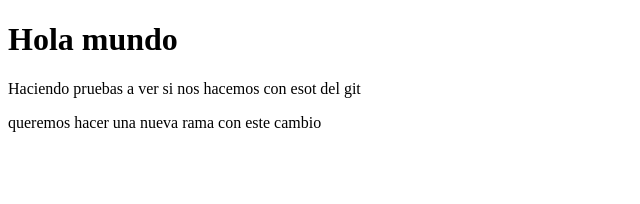
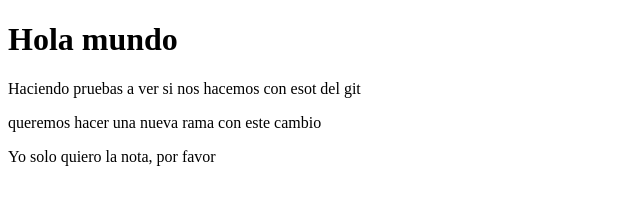
Before and after one commit to paolak2/portfolio, a plain HTML site: page index.html in a window 1280 px wide. Shown: the whole page, without its empty margins (0-640 px from the left). Drawn offline with Linux system fonts and the light colour scheme.

Commit message:
cambiosen BD

```diff
--- a/index.html
+++ b/index.html
@@ -9,5 +9,6 @@
     <h1>Hola mundo</h1>
     <p>Haciendo pruebas a ver si nos hacemos con esot del git</p>
     <p>queremos hacer una nueva rama con este cambio</p>
+    <p>Yo solo quiero la nota, por favor</p>
 </body>
 </html>
```
